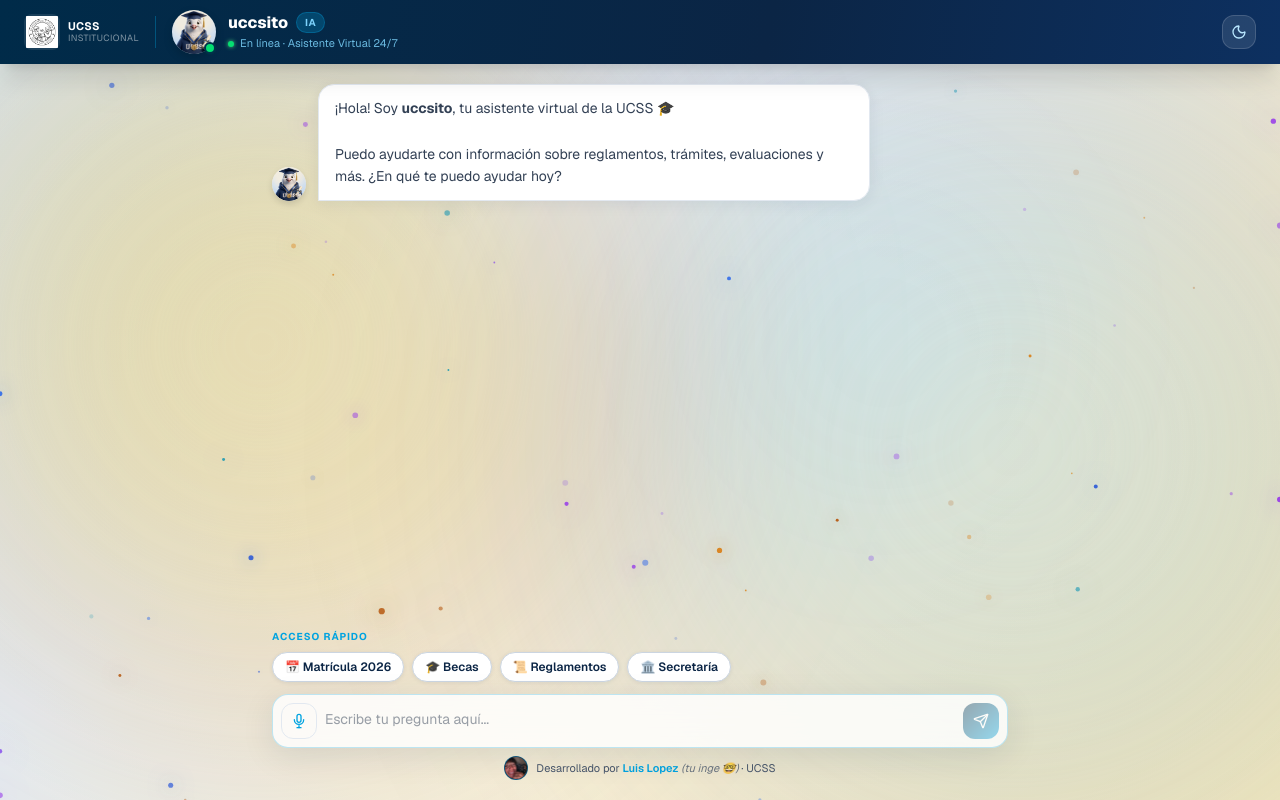
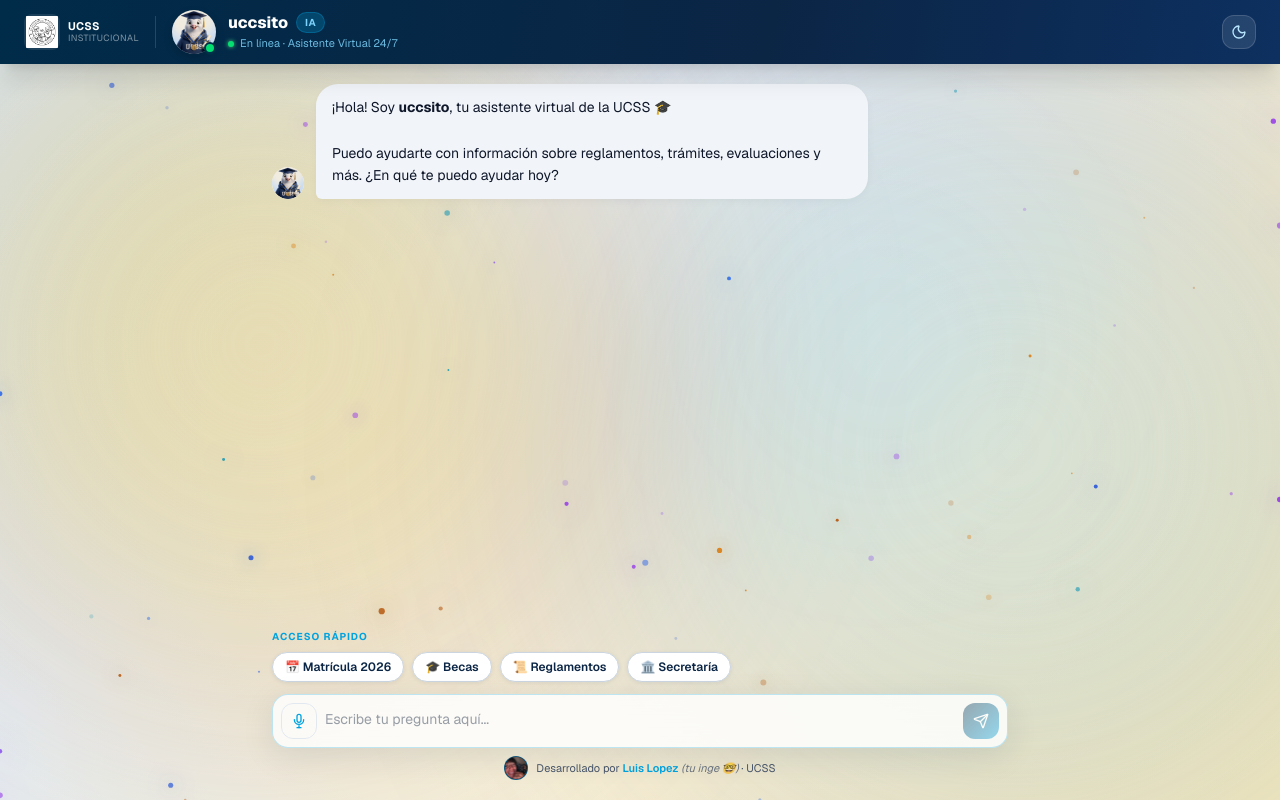
Before and after one commit to Lopezete2026100363/uccsito, a Next.js app: page /chat in a window 1280 px wide. Built offline with nearby package versions, Linux system fonts and the light colour scheme.

Commit message:
Nueva interfaz de chat estilo TikTok para burbujas

```diff
--- a/app/(student)/chat/page.tsx
+++ b/app/(student)/chat/page.tsx
@@ -78,9 +78,9 @@
 function TypingIndicator({ dark }: { dark: boolean }) {
   return (
     <div className="flex gap-3 items-end">
-      <div className="shrink-0 drop-shadow-md"><UccsitoAvatar size={34} /></div>
-      <div className={`px-4 py-3 rounded-2xl rounded-bl-none flex items-center gap-1.5 ${dark ? 'bg-slate-800 border border-slate-700' : 'bg-white border border-slate-200'}`}
-        style={{boxShadow: dark ? '0 2px 12px rgba(0,0,0,0.3)' : '0 2px 12px rgba(0,43,73,0.08)'}}>
+      <div className="shrink-0"><UccsitoAvatar size={32} /></div>
+      <div className="px-4 py-3 rounded-[22px] rounded-bl-[6px] flex items-center gap-1.5"
+        style={{ background: dark ? '#1e293b' : '#f1f5f9', boxShadow: '0 2px 8px rgba(0,0,0,0.04)' }}>
         {[0,150,300].map(d => (
           <span key={d} className="w-2 h-2 rounded-full animate-bounce" style={{background:'#00A3E0', animationDelay:`${d}ms`}}/>
         ))}
@@ -430,8 +430,8 @@
 
   // ── Colores según modo ──────────────────────────────────────────────────────
   const bg       = dark ? '#0B132B' : '#E0F2FE';
-  const bubble   = dark ? { bg: '#1E293B', border: '#334155', text: '#F8FAFC' }
-                        : { bg: '#ffffff', border: '#E2E8F0', text: '#334155' };
+  const bubble   = dark ? { bg: '#1e293b', border: '#334155', text: '#f8fafc' }
+                        : { bg: '#f1f5f9', border: '#e2e8f0', text: '#0f172a' };
   const glassBar = dark
     ? 'rgba(30,41,59,0.85)'
     : 'rgba(255,255,255,0.82)';
@@ -520,17 +520,17 @@
             {messages.map((msg, i) => (
               <div key={i} className={`flex gap-3 items-end ${msg.role === 'user' ? 'flex-row-reverse' : 'flex-row'}`}>
                 {msg.role === 'assistant'
-                  ? <div className="shrink-0 drop-shadow-md"><UccsitoAvatar size={34} /></div>
+                  ? <div className="shrink-0"><UccsitoAvatar size={32} /></div>
                   : <div className="w-8 h-8 rounded-full flex items-center justify-center text-white font-bold text-xs shrink-0"
-                      style={{ background: 'linear-gradient(135deg,#002B49,#00A3E0)' }}>Tú</div>}
+                      style={{ background: '#0084FF' }}>Tú</div>}
 
                 <div className={`max-w-[88%] md:max-w-[75%] px-4 py-3 text-sm leading-relaxed ${
-                  msg.role === 'assistant' ? 'rounded-2xl rounded-bl-none' : 'text-white rounded-2xl rounded-br-none'
+                  msg.role === 'assistant' ? 'rounded-[22px] rounded-bl-[6px]' : 'text-white rounded-[22px] rounded-br-[6px]'
                 }`} style={msg.role === 'assistant'
-                  ? { background: bubble.bg, border: `1px solid ${bubble.border}`, color: bubble.text,
-                      boxShadow: dark ? '0 4px 24px rgba(0,0,0,0.35)' : '0 2px 16px rgba(0,43,73,0.08)', transition: 'all .3s' }
-                  : { background: 'linear-gradient(135deg,#002B49 0%,#00A3E0 100%)',
-                      boxShadow: '0 4px 16px rgba(0,43,73,0.25)' }}>
+                  ? { background: bubble.bg, color: bubble.text,
+                      boxShadow: '0 2px 8px rgba(0,0,0,0.04)', transition: 'all .3s' }
+                  : { background: '#0084FF',
+                      boxShadow: '0 2px 8px rgba(0,0,0,0.04)' }}>
                   <span className="chat-bubble" dangerouslySetInnerHTML={{ __html: fmt(msg.content) }} />
                 </div>
               </div>
```
